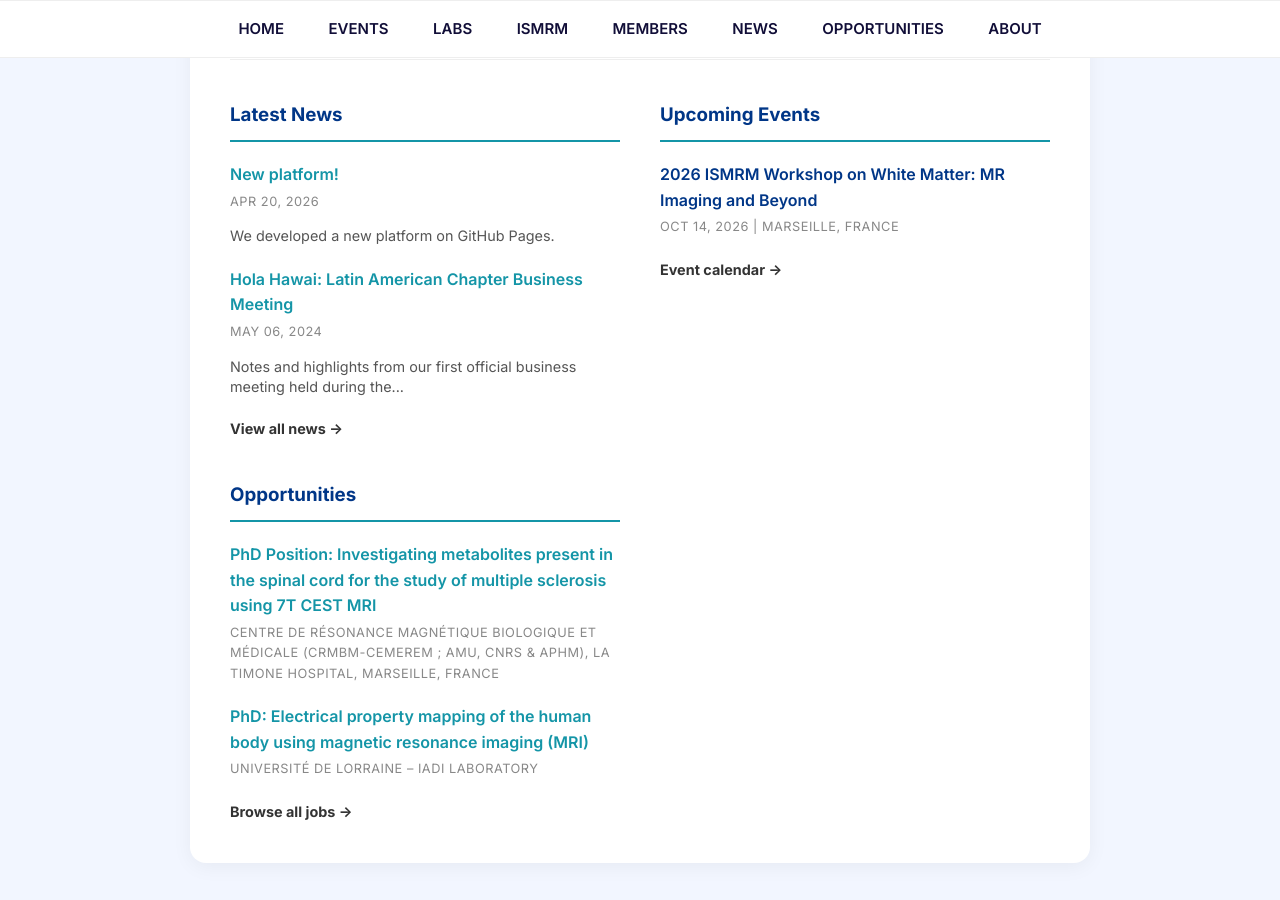
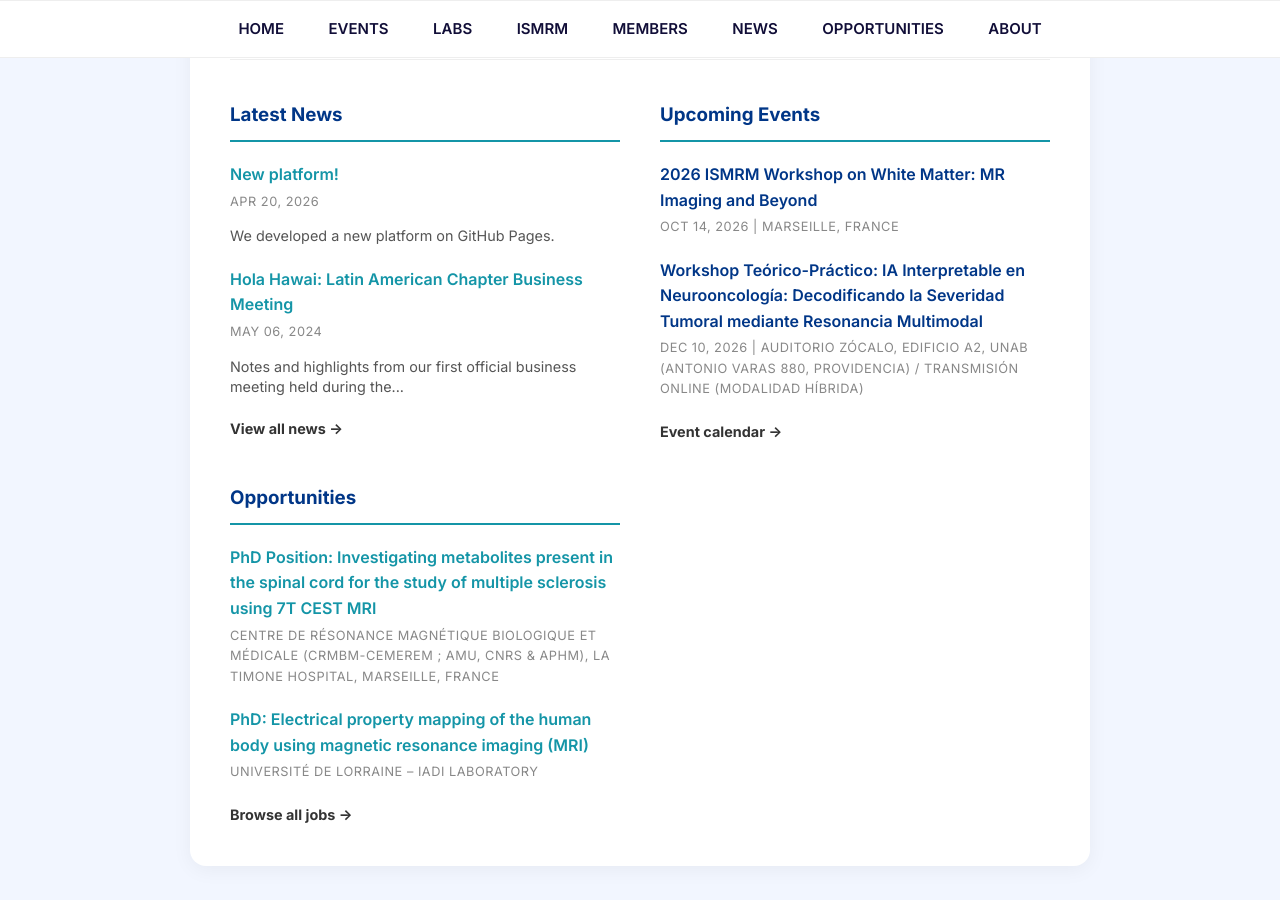
Before and after one commit to ISMRM-latam/ismrm-latam.github.io, a Jekyll site: the page built from index.html, in a window 1280 px wide and 900 px high, scrolled down 797 px. Built offline with Jekyll 4.4.1, drawn with Linux system fonts in a browser that asks for light colours.

Commit message:
Approved Event: Event: Workshop Teórico-Práctico: IA Interpretable en Neurooncología: Decodificando la Severidad Tumoral mediante Resonancia Multimodal

```diff
--- a/_data/events.json
+++ b/_data/events.json
@@ -68,5 +68,15 @@
     "location": "Marseille, France",
     "link": "<https://echo.ismrm.org/program/WhiteMatter2026>",
     "url": "events/2026-10-14-2026-ismrm-workshop-on-white/"
+  },
+  {
+    "title": "Workshop Teórico-Práctico: IA Interpretable en Neurooncología: Decodificando la Severidad Tumoral mediante Resonancia Multimodal",
+    "organizer": "UNAB - UC - FALP",
+    "category": "Workshop",
+    "event_date": "2026-12-10",
+    "modality": "Hybrid",
+    "location": "Auditorio Zócalo, Edificio A2, UNAB (Antonio Varas 880, Providencia) / Transmisión Online (Modalidad Híbrida)",
+    "link": "<https://pamelafranco.github.io/workshop_glioma_web/>",
+    "url": "events/2026-12-10-workshop-teorico-practico--ia-interpretable-en/"
   }
 ]
```
Also changed, not shown: _events/2026-12-10-workshop-teorico-practico--ia-interpretable-en.md (added, +12 -0 lines).
